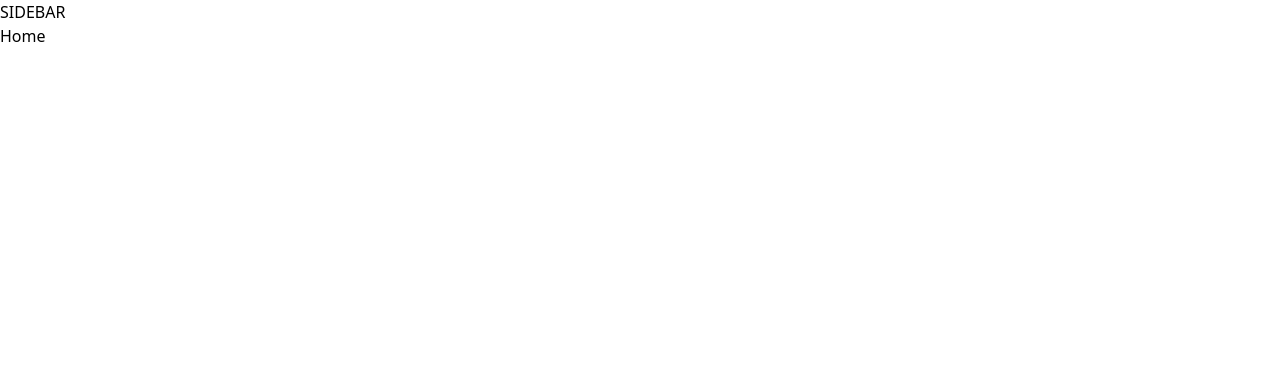
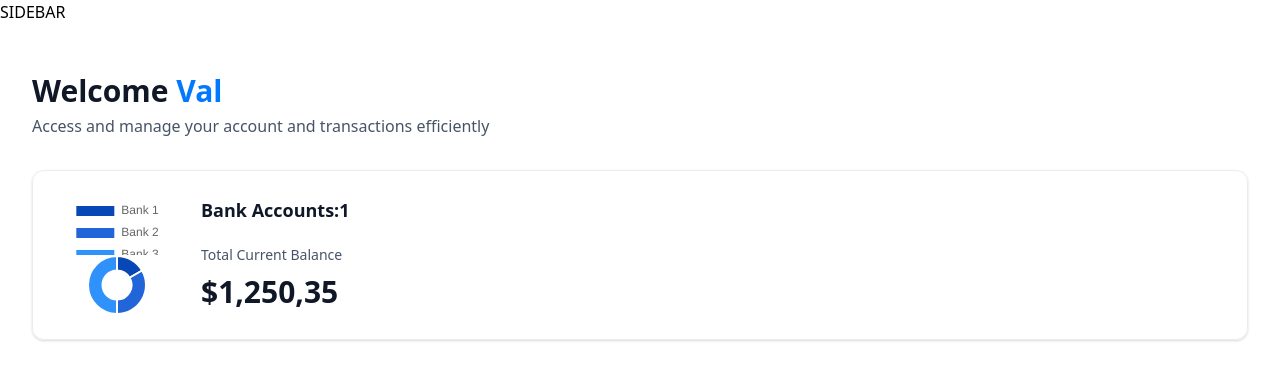
Before and after one commit to vkasabrukhau/Mern_Stack_Banking_App, a Next.js app: page / in a window 1280 px wide. Shown: the top 380 px of the page. Built offline with nearby package versions, Linux system fonts and the light colour scheme.

Commit message:
Added a doughnut chart via chart.js, created more pages, and added a total balance component along with a countup animation

```diff
--- a/app/(root)/page.tsx
+++ b/app/(root)/page.tsx
@@ -1,8 +1,29 @@
 import React from 'react'
+import HeaderBox from '@/components/HeaderBox'
+import TotalBalanceBox from '@/components/TotalBalanceBox'
+
 
 const Home = () => {
+  const loggedIn = {firstName:"Val"}
+
   return (
-    <div>Home</div>
+    <section className='home'>
+      <div className='home-content'>
+        <header className='home-header'>
+          <HeaderBox
+            type="greeting"
+            title="Welcome"
+            user={loggedIn?.firstName || "Guest"}
+            subtext="Access and manage your account and transactions efficiently"
+          />
+          <TotalBalanceBox
+            accounts={[]}
+            totalBanks={1}
+            totalCurrentBalance={1250.35}
+          />
+        </header>
+      </div>
+    </section>
   )
 }
 
--- /dev/null
+++ b/components/AnimatedCounter.tsx
@@ -0,0 +1,17 @@
+'use client';
+import CountUp from 'react-countup'
+
+const AnimatedCounter = ({amount}:{amount:number}) => {
+  return (
+    <div className='w-full'>
+        <CountUp
+            decimal=','
+            prefix='$'
+            decimals={2}
+            end={amount}
+        />
+    </div>
+  )
+}
+
+export default AnimatedCounter
--- /dev/null
+++ b/components/DoughnutChart.tsx
@@ -0,0 +1,22 @@
+"use client";
+
+import {Chart as ChartJS, ArcElement, Tooltip, Legend} from "chart.js"
+import {Doughnut} from "react-chartjs-2"
+
+ChartJS.register(ArcElement, Tooltip, Legend)
+
+const DoughnutChart = ({accounts}: DoughnutChartProps) => {
+    const data = {
+        datasets: [
+            {
+                label: "Banks",
+                data: [1250, 2500, 3750],
+                backgroundColor: ["#0747b6", "#2265d8", "#2f91fa"],
+            }
+        ],
+        labels: ['Bank 1', 'Bank 2', 'Bank 3']
+    }
+    return <Doughnut data={data}/>
+}
+
+export default DoughnutChart
--- /dev/null
+++ b/components/HeaderBox.tsx
@@ -0,0 +1,21 @@
+import React from 'react'
+
+const HeaderBox = ({type="title", title, subtext, user}: HeaderBoxProps) => {
+  return (
+    <div className='header-box'>
+        <h1 className='header-box-title'>
+            {title}
+            {type === "greeting" && (
+                <span className='text-bankGradient'>
+                    &nbsp;{user}
+                </span>
+            )}
+        </h1>
+        <p className='header-box-subtext'>
+            {subtext}
+        </p>
+    </div>
+  )
+}
+
+export default HeaderBox
--- /dev/null
+++ b/components/TotalBalanceBox.tsx
@@ -0,0 +1,32 @@
+import AnimatedCounter from './AnimatedCounter'
+import DoughnutChart from './DoughnutChart'
+
+const TotalBalanceBox = ({
+    accounts=[],
+    totalBanks,
+    totalCurrentBalance,
+  }: TotalBalanceBoxProps) => {
+  return (
+    <section className='total-balance'>
+        <div className='total-balance-chart'>
+            <DoughnutChart accounts={accounts}/>
+        </div>
+        <div className='flex flex-col gap-6'>
+            <h2 className='header-2'>
+                Bank Accounts:{totalBanks}
+            </h2>
+            <div className='flex flex-col gap-2'>
+                <p className='total-balance-label'>
+                    Total Current Balance
+                </p>
+                <div className='total-balance-amount flex-center gap-2'>
+                    <AnimatedCounter
+                    amount={totalCurrentBalance}/>
+                </div>
+            </div>
+        </div>
+    </section>
+  )
+}
+
+export default TotalBalanceBox
--- a/package.json
+++ b/package.json
@@ -10,11 +10,15 @@
   },
   "dependencies": {
     "@radix-ui/react-slot": "^1.1.0",
+    "chart.js": "^4.4.3",
     "class-variance-authority": "^0.7.0",
     "clsx": "^2.1.1",
     "lucide-react": "^0.408.0",
     "next": "14.2.5",
+    "query-string": "^9.0.0",
     "react": "^18",
+    "react-chartjs-2": "^5.2.0",
+    "react-countup": "^6.5.3",
     "react-dom": "^18",
     "tailwind-merge": "^2.4.0",
     "tailwindcss-animate": "^1.0.7"
--- a/types/index.d.ts
+++ b/types/index.d.ts
@@ -202,7 +202,7 @@
   appwriteItemId?: string;
 }
 
-declare interface TotlaBalanceBoxProps {
+declare interface TotalBalanceBoxProps {
   accounts: Account[];
   totalBanks: number;
   totalCurrentBalance: number;
```
Also changed, not shown: 1 other file (tests, documents, lock files or other folders).
